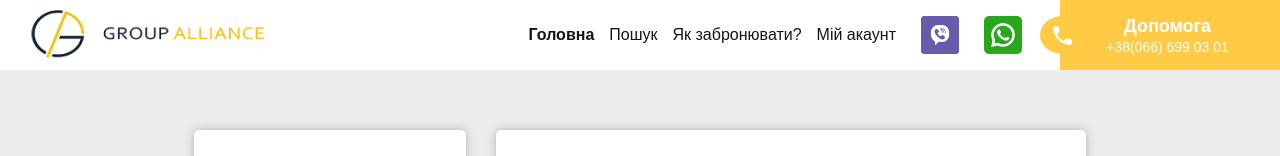
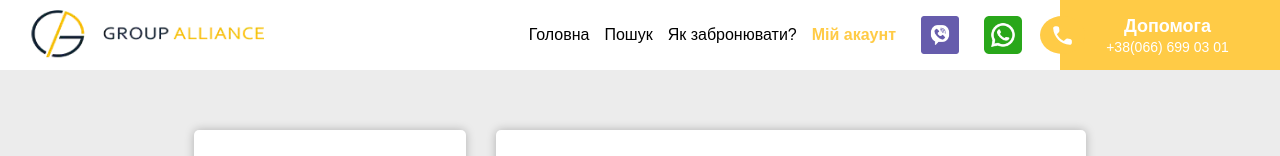
Before and after one commit to viktor-kindrat/finish, a React (Create React App) app: page /account in a window 1280 px wide. Shown: the top 156 px of the page. Built offline with nearby package versions, Linux system fonts and the light colour scheme.

Commit message:
menu selection elements setup

```diff
--- a/src/Components/Header/Header-nav-desktop.jsx
+++ b/src/Components/Header/Header-nav-desktop.jsx
@@ -2,23 +2,25 @@ import viberIcon from "./Images/viber.webp"
 import whatsappIcon from "./Images/whatsapp.webp"
 import phoneIcon from "./SVG/phone.svg"
 
-import { Link } from "react-router-dom"
+import { Link, useLocation } from "react-router-dom"
 
 function HeaderNavDesktop() {
+    let location = useLocation();
+    console.log(location.pathname.includes("/account"))
     return (
         <div className="Header__nav-wrap">
             <nav className="Header__nav">
                 <ul className="Header__nav-list">
-                    <li className="Header__nav-list-item Header__nav-list-item_selected">
+                    <li className={`Header__nav-list-item ${location.pathname === "/" ? "Header__nav-list-item_selected" : ""}`}>
                         <Link to={"/"}>Головна</Link>
                     </li>
-                    <li className="Header__nav-list-item">
+                    <li className={`Header__nav-list-item ${location.pathname === "/search" ? "Header__nav-list-item_selected" : ""}`}>
                         <Link to={"/search"}>Пошук</Link>
                     </li>
-                    <li className="Header__nav-list-item">
+                    <li className={`Header__nav-list-item ${location.pathname === "/instructions" ? "Header__nav-list-item_selected" : ""}`}>
                         <Link to={"/instructions"}>Як забронювати?</Link>
                     </li>
-                    <li className="Header__nav-list-item">
+                    <li className={`Header__nav-list-item ${location.pathname.includes("/account") ? "Header__nav-list-item_selected" : ""}`}>
                         <Link to={"/account"}>Мій акаунт</Link>
                     </li>
                 </ul>
--- a/src/Components/Header/Styles/Header.css
+++ b/src/Components/Header/Styles/Header.css
@@ -45,8 +45,6 @@
   list-style: none;
 }
 .Header .Header__nav-wrap .Header__nav .Header__nav-list .Header__nav-list-item {
-  font-size: 16px;
-  line-height: 100%;
   cursor: pointer;
   user-select: none;
   text-align: center;
@@ -54,7 +52,18 @@
   align-items: center;
   justify-content: center;
 }
+.Header .Header__nav-wrap .Header__nav .Header__nav-list .Header__nav-list-item a {
+  color: #000000;
+  font-size: 16px;
+  font-style: normal;
+  font-weight: 500;
+  line-height: 100%;
+}
 .Header .Header__nav-wrap .Header__nav .Header__nav-list .Header__nav-list-item_selected {
+  font-weight: 700;
+  color: #FFCB46;
+}
+.Header .Header__nav-wrap .Header__nav .Header__nav-list .Header__nav-list-item_selected a {
   font-weight: 700;
   color: #FFCB46;
 }
--- a/src/Components/Header/Styles/Header.scss
+++ b/src/Components/Header/Styles/Header.scss
@@ -47,8 +47,7 @@
                 list-style: none;
 
                 .Header__nav-list-item {
-                    font-size: 16px;
-                    line-height: 100%;
+
                     cursor: pointer;
                     user-select: none;
                     text-align: center;
@@ -56,9 +55,22 @@
                     align-items: center;
                     justify-content: center;
 
+                    a {
+                        color: #000000;
+                        font-size: 16px;
+                        font-style: normal;
+                        font-weight: 500;
+                        line-height: 100%;
+                    }
+
                     &_selected {
                         font-weight: 700;
                         color: #FFCB46;
+
+                        a {
+                            font-weight: 700;
+                            color: #FFCB46;
+                        }
                     }
                 }
             }
@@ -257,6 +269,7 @@
         -moz-transition: background 0.3s, box-shadow 0.3s;
         -ms-transition: background 0.3s, box-shadow 0.3s;
         -o-transition: background 0.3s, box-shadow 0.3s;
+
         &:has(.Header__nav-open-btn_close) {
             background: #ffffff;
             box-shadow: 0 5px 15px #14141450;
--- a/src/Components/PhoneMenu/PhoneMenu.jsx
+++ b/src/Components/PhoneMenu/PhoneMenu.jsx
@@ -1,40 +1,41 @@
 import "./Styles/PhoneMenu.css"
 
 import homeIcon from "./SVG/main.svg"
-// import homeActiveIcon from "./SVG/main-active.svg"
+import homeActiveIcon from "./SVG/main-active.svg"
 import ticketsIcon from "./SVG/tickets.svg"
-// import ticketsActiveIcon from "./SVG/tickets-active.svg"
+import ticketsActiveIcon from "./SVG/tickets-active.svg"
 import profileIcon from "./SVG/profile.svg"
-// import profileActiveIcon from "./SVG/profile-active.svg"
+import profileActiveIcon from "./SVG/profile-active.svg"
 import bookIcon from "./SVG/book.svg"
-// import bookActiveIcon from "./SVG/book-active.svg"
+import bookActiveIcon from "./SVG/book-active.svg"
 
-import { Link } from "react-router-dom"
+import { Link, useLocation } from "react-router-dom"
 
 function PhoneMenu() {
+    let location = useLocation();
     return (
         <nav className="PhoneMenu">
             <Link to={"/"}>
-                <button className="PhoneMenu-btn">
-                    <img src={homeIcon} alt="home" className="PhoneMenu-icon" height={25} />
+                <button className={`PhoneMenu-btn ${location.pathname === "/" ? "PhoneMenu-btn_selected" : ""}`}>
+                    <img src={location.pathname === "/" ? homeActiveIcon : homeIcon} alt="home" className="PhoneMenu-icon" height={25} />
                     <p className="PhoneMenu-text">Головна</p>
                 </button>
             </Link>
             <Link to={"/search"}>
-                <button className="PhoneMenu-btn">
-                    <img src={bookIcon} alt="home" className="PhoneMenu-icon" height={25} />
+                <button className={`PhoneMenu-btn ${location.pathname === "/search" ? "PhoneMenu-btn_selected" : ""}`}>
+                    <img src={location.pathname === "/search" ? bookActiveIcon : bookIcon} alt="home" className="PhoneMenu-icon" height={25} />
                     <p className="PhoneMenu-text">Бронювати</p>
                 </button>
             </Link>
             <Link to={"/account/tickets"}>
-                <button className="PhoneMenu-btn">
-                    <img src={ticketsIcon} alt="home" className="PhoneMenu-icon" height={25} />
+                <button className={`PhoneMenu-btn ${location.pathname === "/account/tickets" ? "PhoneMenu-btn_selected" : ""}`}>
+                    <img src={location.pathname === "/account/tickets" ? ticketsActiveIcon : ticketsIcon} alt="home" className="PhoneMenu-icon" height={25} />
                     <p className="PhoneMenu-text">Мої білети</p>
                 </button>
             </Link>
             <Link to={"/account"}>
-                <button className="PhoneMenu-btn">
-                    <img src={profileIcon} alt="home" className="PhoneMenu-icon" height={25} />
+                <button className={`PhoneMenu-btn ${location.pathname === "/account" ? "PhoneMenu-btn_selected" : ""}`}>
+                    <img src={location.pathname === "/account" ? profileActiveIcon : profileIcon} alt="home" className="PhoneMenu-icon" height={25} />
                     <p className="PhoneMenu-text">Профіль</p>
                 </button>
             </Link>
--- a/src/Components/PhoneMenu/Styles/PhoneMenu.css
+++ b/src/Components/PhoneMenu/Styles/PhoneMenu.css
@@ -39,6 +39,12 @@
     line-height: normal;
     text-align: center;
   }
+  .PhoneMenu .PhoneMenu-btn_selected {
+    font-weight: 600;
+  }
+  .PhoneMenu .PhoneMenu-btn_selected .PhoneMenu-text {
+    font-weight: 600;
+  }
   .PhoneMenu a {
     text-decoration: none;
   }
--- a/src/Components/Ticket/Styles/Ticket.css
+++ b/src/Components/Ticket/Styles/Ticket.css
@@ -14,6 +14,7 @@
   background: rgba(255, 10, 10, 0.75);
   border: none;
   color: #FFF;
+  cursor: pointer;
 }
 .Ticket_done {
   border: 1px solid #27C100;
@@ -107,5 +108,4 @@
   font-style: normal;
   font-weight: 700;
   line-height: 100%;
-  cursor: pointer;
 }
--- a/src/Components/Ticket/Styles/Ticket.scss
+++ b/src/Components/Ticket/Styles/Ticket.scss
@@ -14,6 +14,7 @@
             background: rgba(255, 10, 10, 0.75);
             border: none;
             color: #FFF;
+            cursor: pointer;
         }
     }
 
@@ -120,6 +121,5 @@
         font-style: normal;
         font-weight: 700;
         line-height: 100%;
-        cursor: pointer;
     }
 }
```
Also changed, not shown: src/Components/PhoneMenu/Styles/PhoneMenu.scss (+8 -0 lines).
